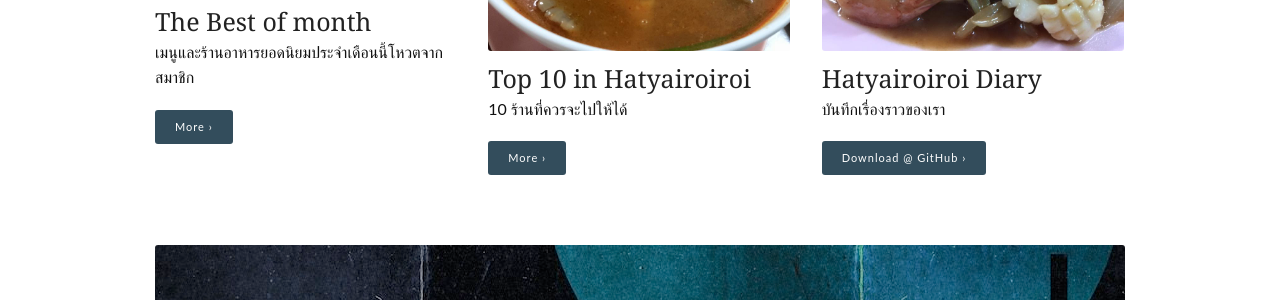
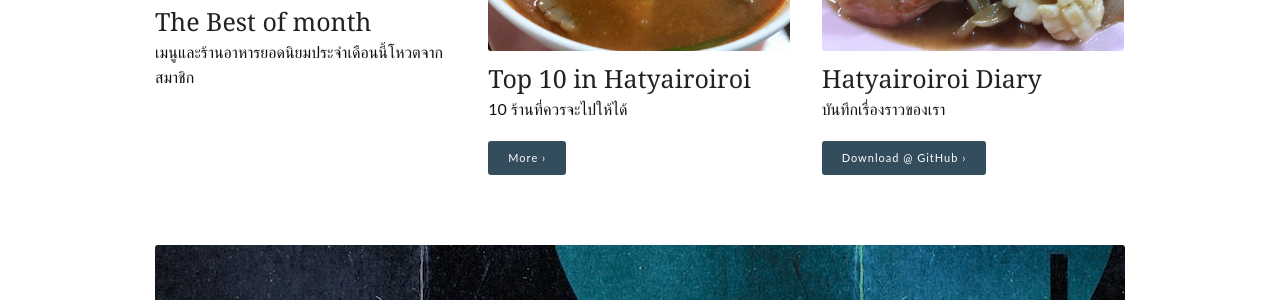
Before and after one commit to hatyairoiroi/hatyairoiroi.github.io, a Jekyll site: the page built from index.md, in a window 1280 px wide. Shown: the part 596-896 px from the top of the page. Built offline with Jekyll 4.4.1, drawn with Linux system fonts in a browser that asks for light colours.

Commit message:
Update frontpage.html

```diff
--- a/_layouts/frontpage.html
+++ b/_layouts/frontpage.html
@@ -21,7 +21,6 @@
         <a href="{{ page.widget-1.url }}">{% if page.widget-1.image %}<img src="{{ site.urlimg }}/{{ page.widget-1.image }}" width="302" height="182" alt="">{% endif %}{% if page.widget-1.video %}{{ page.widget-1.video }}{% endif %}</a>
         <h2 class="font-size-h3 t10">{{ page.widget-1.title }}</h2>
         <p>{{ page.widget-1.text }}</p>
-        <p><a class="button tiny radius" href="{{ page.widget-1.url }}">{{ site.data.language.more }}</a></p>
     </div><!-- /.medium-4.columns -->
     {% endif %}
 
```
